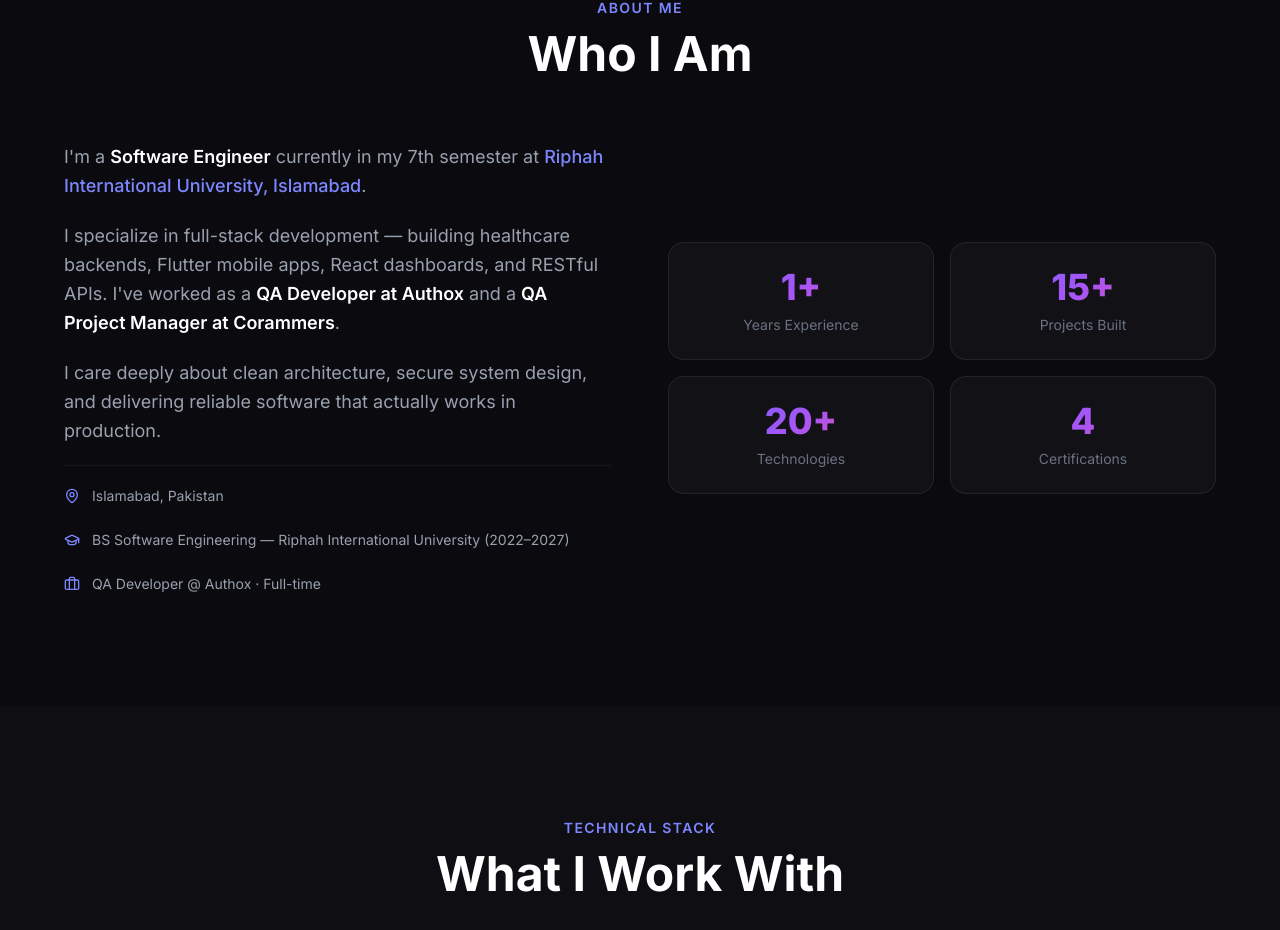
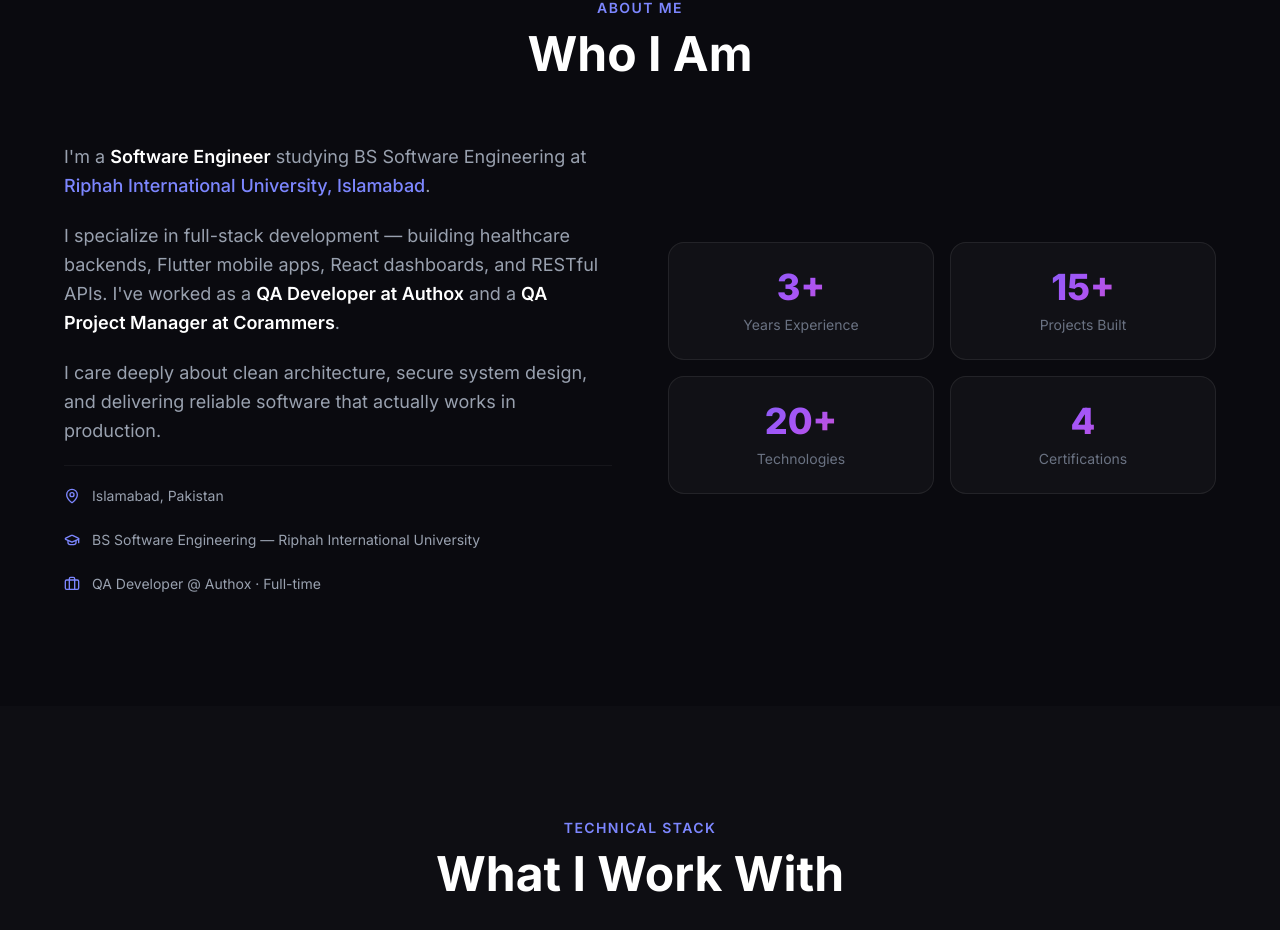
Before and after one commit to star-anonymus/shehryar-portfolio, a Next.js app: page / in a window 1280 px wide. Shown: the part 914-1844 px from the top of the page. Built offline with nearby package versions, Linux system fonts and the light colour scheme.

Commit message:
fix: remove semester, CGPA; update experience to 3+ years, clean education display

```diff
--- a/components/About.tsx
+++ b/components/About.tsx
@@ -3,7 +3,7 @@
 import AnimatedCounter from "./AnimatedCounter";
 
 const stats = [
-  { label: "Years Experience", value: 1, suffix: "+" },
+  { label: "Years Experience", value: 3, suffix: "+" },
   { label: "Projects Built", value: 15, suffix: "+" },
   { label: "Technologies", value: 20, suffix: "+" },
   { label: "Certifications", value: 4, suffix: "" },
@@ -22,8 +22,8 @@
           {/* Left */}
           <AnimatedSection direction="left" className="space-y-5">
             <p className="text-gray-400 text-lg leading-relaxed">
-              I&apos;m a <span className="text-white font-semibold">Software Engineer</span> currently in
-              my 7th semester at{" "}
+              I&apos;m a <span className="text-white font-semibold">Software Engineer</span> studying
+              BS Software Engineering at{" "}
               <span className="text-indigo-400 font-medium">Riphah International University, Islamabad</span>.
             </p>
             <p className="text-gray-400 text-lg leading-relaxed">
@@ -40,7 +40,7 @@
             <div className="flex flex-col gap-3 pt-2 border-t border-white/5">
               {[
                 { icon: MapPin, text: "Islamabad, Pakistan" },
-                { icon: GraduationCap, text: "BS Software Engineering — Riphah International University (2022–2027)" },
+                { icon: GraduationCap, text: "BS Software Engineering — Riphah International University" },
                 { icon: Briefcase, text: "QA Developer @ Authox · Full-time" },
               ].map(({ icon: Icon, text }) => (
                 <div key={text} className="flex items-start gap-3 text-gray-400 pt-3">
```
